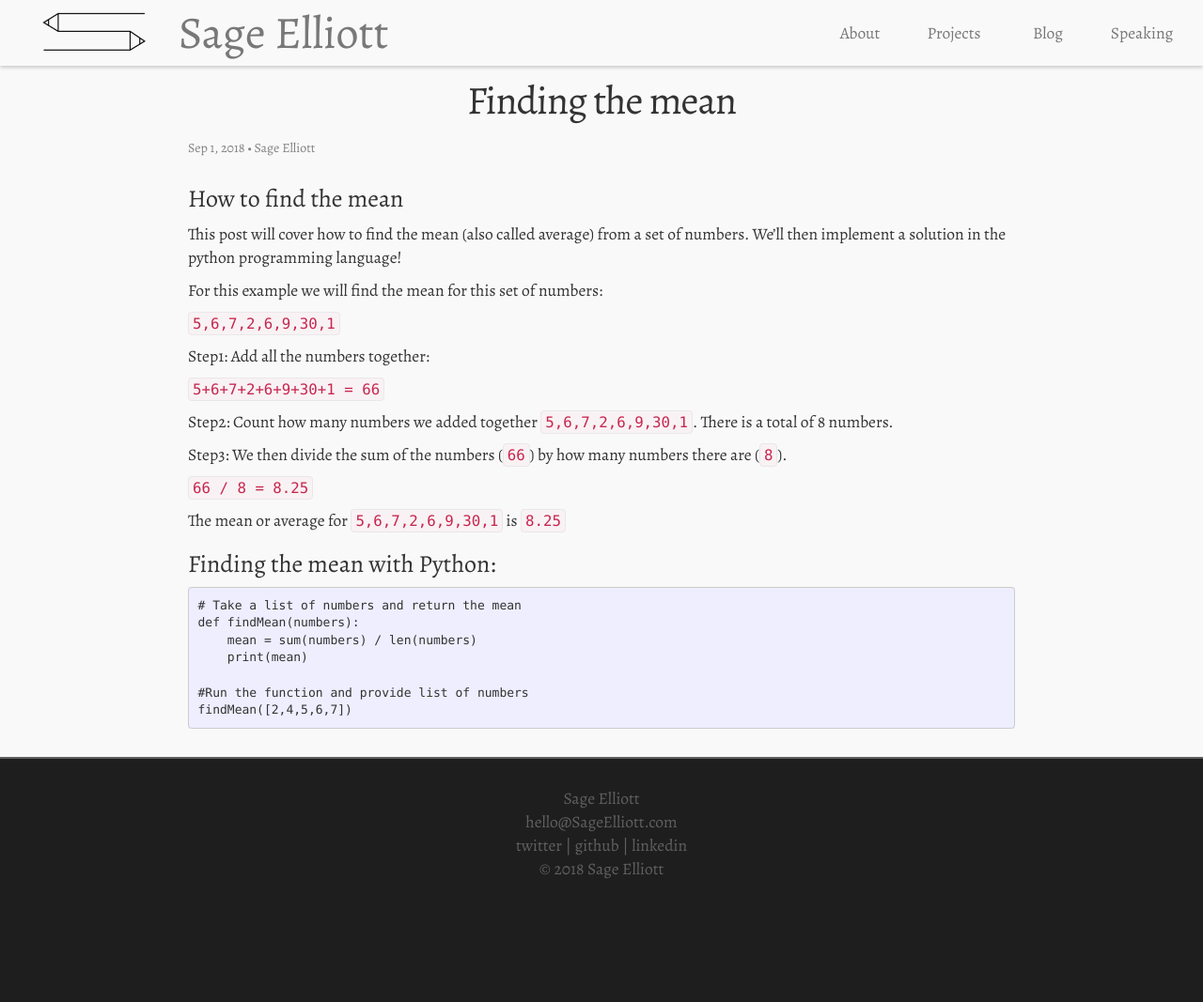
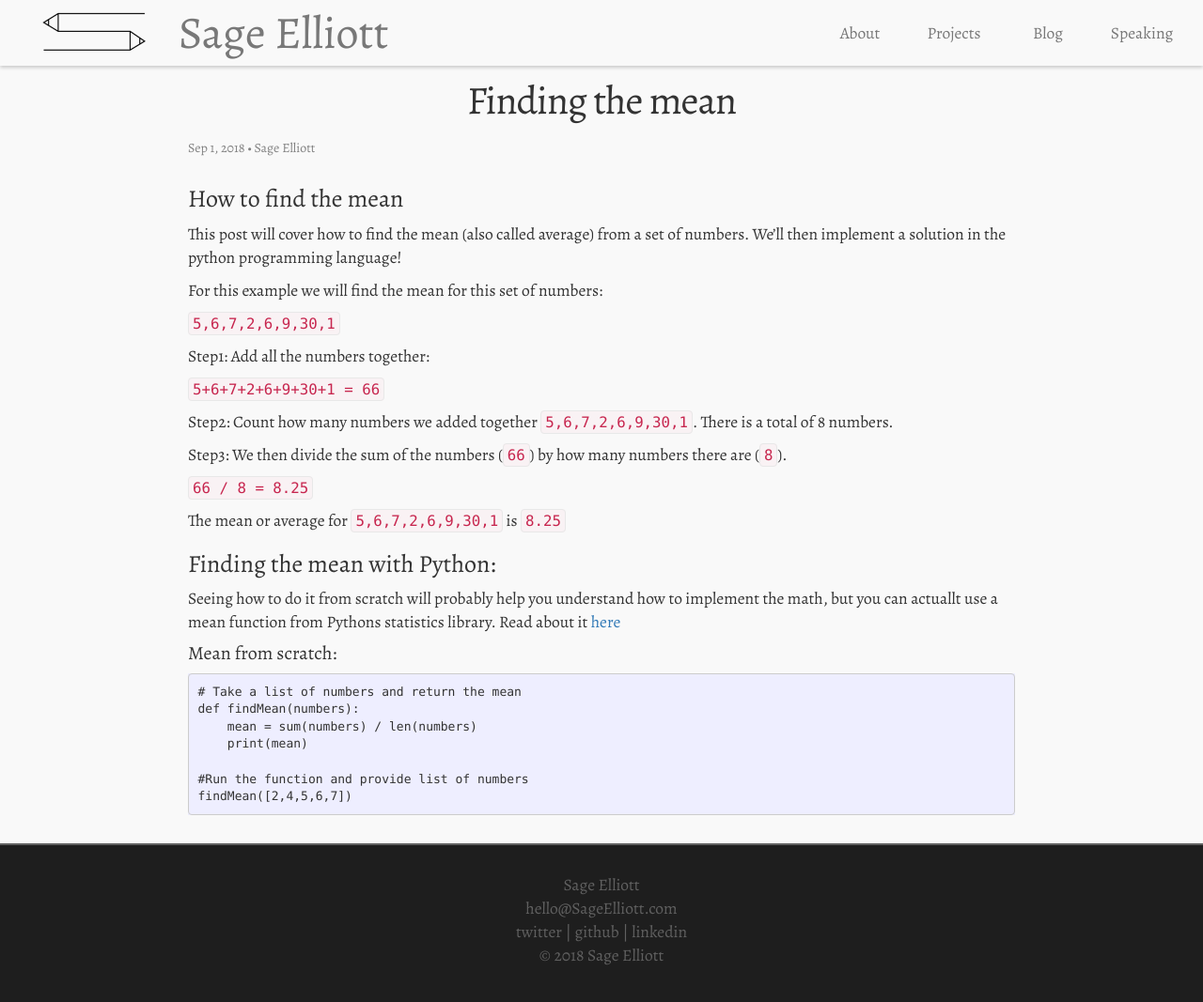
Before and after one commit to sagecodes/sage-blog, a Jekyll site: the page built from _posts/blog/math/2018-09-01-post-finding-the-mean.markdown, in a window 1280 px wide. Shown: the top 1067 px of the page at 94% size. Built offline with Jekyll 4.4.1, drawn with Linux system fonts in a browser that asks for light colours; nearby versions of some CDN libraries; some web fonts are replaced.

Commit message:
add mean function t post

````diff
--- a/_posts/blog/math/2018-09-01-post-finding-the-mean.markdown
+++ b/_posts/blog/math/2018-09-01-post-finding-the-mean.markdown
@@ -31,6 +31,10 @@ The mean or average for `5,6,7,2,6,9,30,1` is `8.25`
 
 ### Finding the mean with Python:
 
+Seeing how to do it from scratch will probably help you understand how to implement the math, but you can actuallt use a mean function from Pythons statistics library. Read about it [here](https://docs.python.org/3/library/statistics.html#statistics.mean)
+
+#### Mean from scratch:
+
 ```
 # Take a list of numbers and return the mean
 def findMean(numbers):
````
